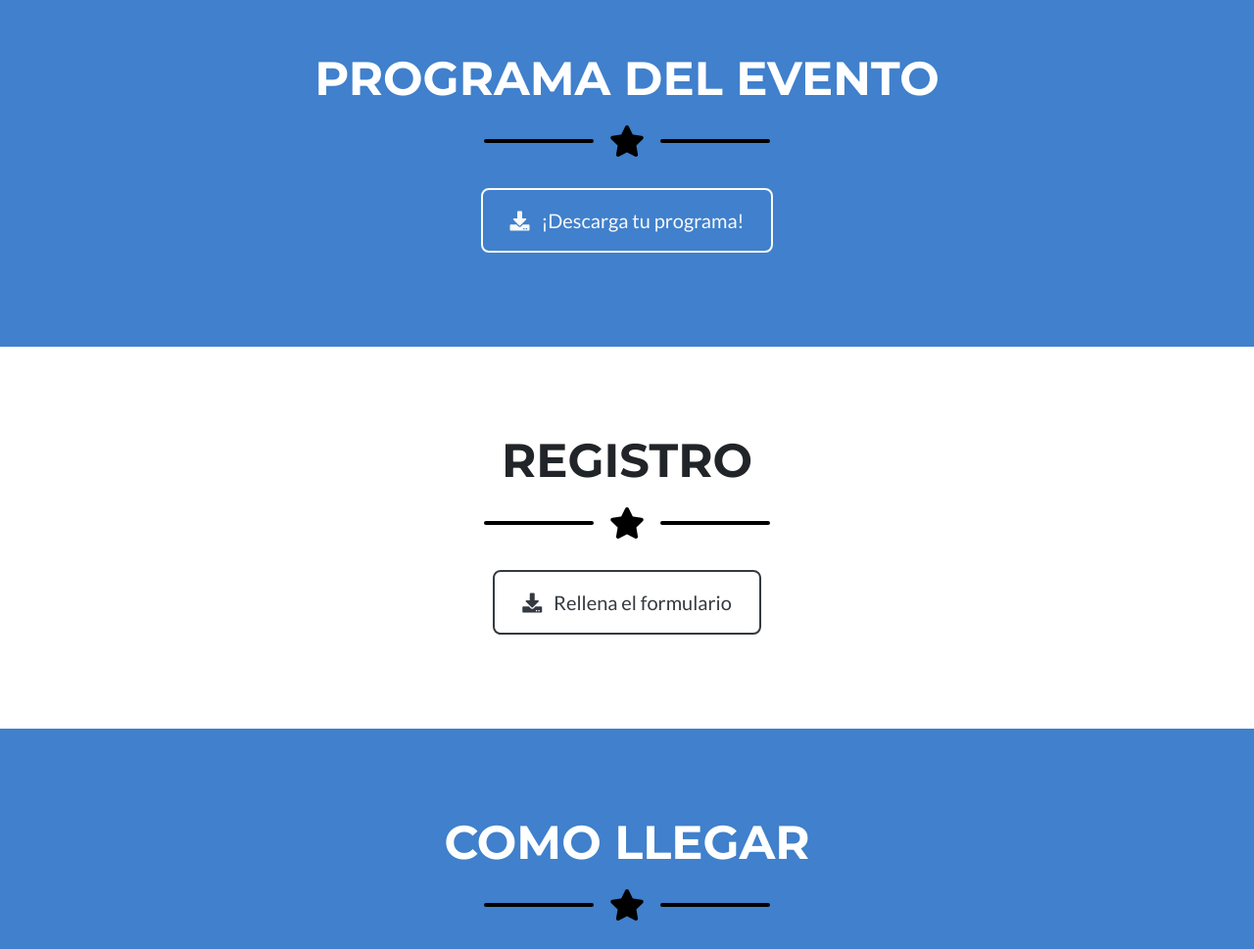
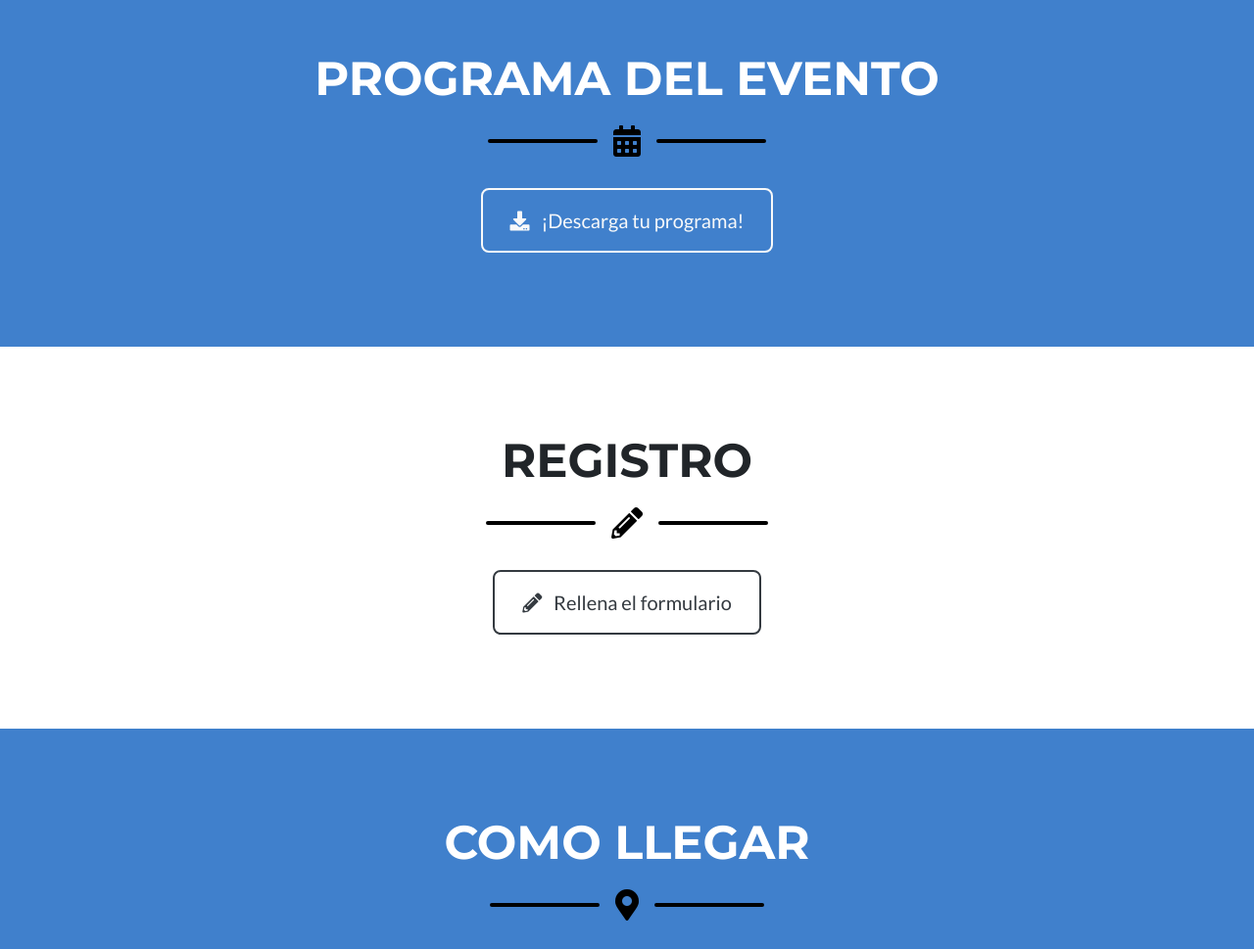
Before and after one commit to Amanza17/aerobot, a website with bundled scripts: page index.html in a window 1280 px wide. Shown: the part 1700-2669 px from the top of the page at 98% size. Built offline with nearby package versions, Linux system fonts and the light colour scheme; grey boxes are pictures that could not be loaded.

Commit message:
Update
Signed-off-by: Juancams <jc.manzanares.serrano@gmail.com>

```diff
--- a/index.html
+++ b/index.html
@@ -186,7 +186,7 @@
     <div class="divider-custom">
       <div class="divider-custom-line"></div>
       <div class="divider-custom-icon">
-        <i class="fas fa-star"></i>
+        <i class="fas fa-calendar-alt"></i>
       </div>
       <div class="divider-custom-line"></div>
     </div>
@@ -211,7 +211,7 @@
     <div class="divider-custom">
       <div class="divider-custom-line"></div>
       <div class="divider-custom-icon">
-        <i class="fas fa-star"></i>
+        <i class="fas fa-pencil-alt"></i>
       </div>
       <div class="divider-custom-line"></div>
     </div>
@@ -219,7 +219,7 @@
     <!-- Registro Section Button -->
     <div class="text-center mt-4">
       <a class="btn btn-xl btn-outline-dark" href="https://forms.office.com/e/9eVNM2DY3H">
-        <i class="fas fa-download mr-2"></i>
+        <i class="fas fa-pencil-alt mr-2"></i>
         Rellena el formulario
       </a>
     </div>
@@ -237,7 +237,7 @@
     <div class="divider-custom">
       <div class="divider-custom-line"></div>
       <div class="divider-custom-icon">
-        <i class="fas fa-star"></i>
+        <i class="fas fa-map-marker-alt"></i>
       </div>
       <div class="divider-custom-line"></div>
     </div>
```
